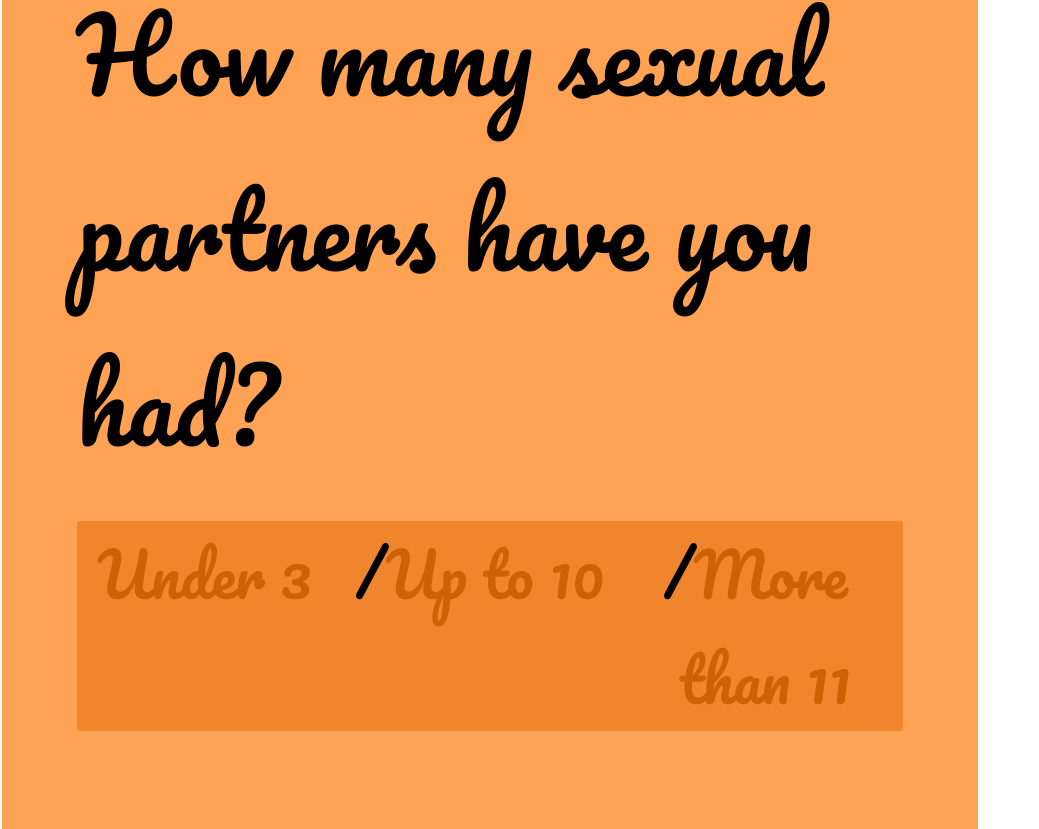
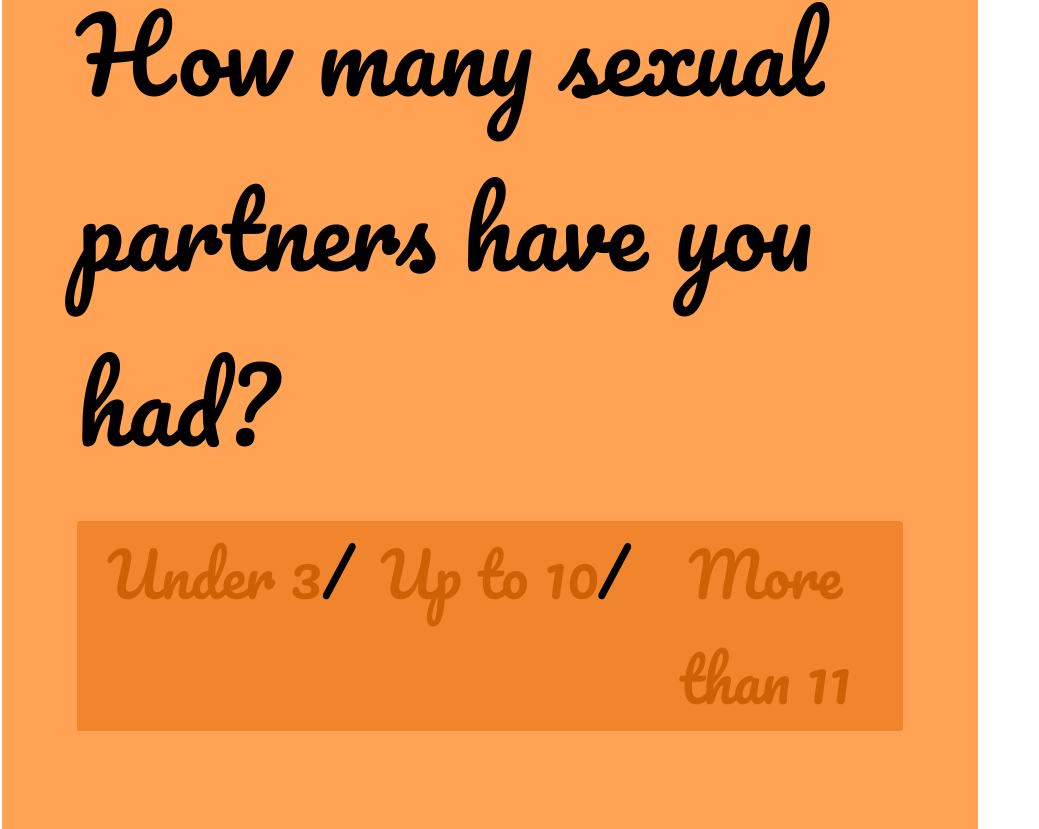
Before and after one commit to HealthHackAu2017/awesmosis-client, a React (Create React App) app: page / in a window 1280 px wide. Shown: the part 2664-3493 px from the top of the page, without its empty margins (0-1039 px from the left). Built offline with nearby package versions, Linux system fonts and the light colour scheme.

Commit message:
css changes

```diff
--- a/src/App.css
+++ b/src/App.css
@@ -92,12 +92,17 @@
 .toggles label:before {
   content: '/';
   display: inline-block;
-  margin-left: -20px;
+  left: -0.2em;
+  position: absolute;
   color: #000;
 }
 
 .toggles label:first-of-type:before {
   content: '';
+}
+
+.toggles--three label:before {
+  left: -0.5em;
 }
 
 .toggle__input:checked + label {
```
